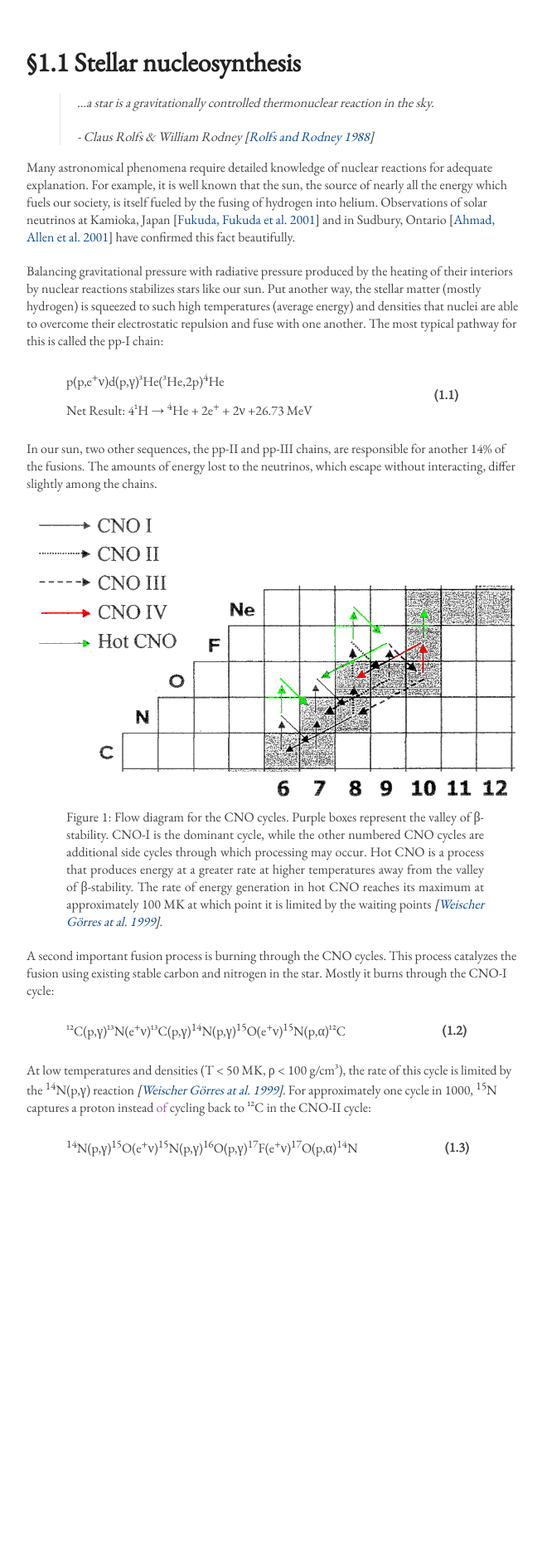
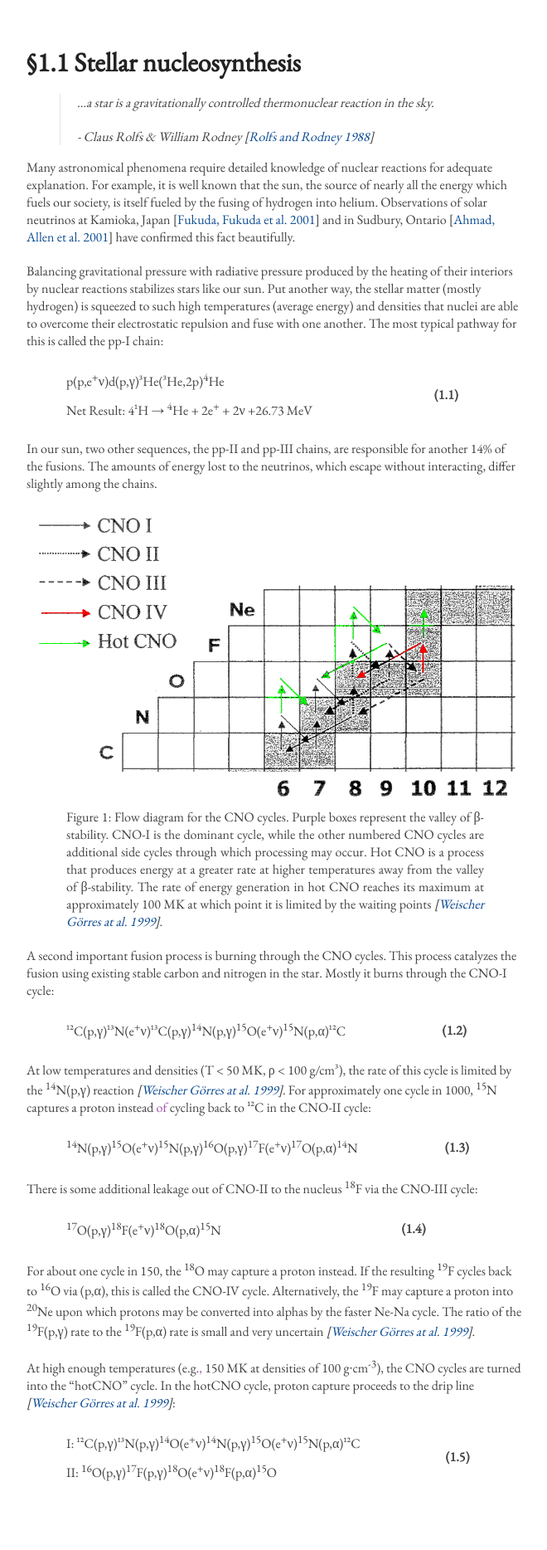
Before and after one commit to dwvisser/19ne-thesis, a Jekyll site: the page built from 1.1-stellar-nucleosynthesis.md, in a window 1280 px wide. Shown: the whole page at 83% size, without its empty margins (308-968 px from the left). Built offline with Jekyll 4.4.1, drawn with Linux system fonts in a browser that asks for light colours; before the commit the page ends 1477 px from its top, so only the background shows below that.

Commit message:
All but last two paragraphs of Section 1.1 entered now.

```diff
--- a/1.1-stellar-nucleosynthesis.md
+++ b/1.1-stellar-nucleosynthesis.md
@@ -87,3 +87,39 @@ CNO-II cycle:
 		<th rowspan="2">(1.3)</th>
 	</tr>
 </table>
+
+There is some additional leakage out of CNO-II to the nucleus <sup>18</sup>F
+via the CNO-III cycle:
+
+<table class="equation">
+	<tr>
+		<td><sup>17</sup>O(p,γ)<sup>18</sup>F(e<sup>+</sup>ν)<sup>18</sup>O(p,α)<sup>15</sup>N</td>
+		<th rowspan="2">(1.4)</th>
+	</tr>
+</table>
+
+For about one cycle in 150, the <sup>18</sup>O may capture a proton instead.
+If the resulting <sup>19</sup>F cycles back to <sup>16</sup>O via (p,α), this is
+called the CNO-IV cycle. Alternatively, the <sup>19</sup>F may capture a
+proton into <sup>20</sup>Ne upon which protons may be converted into alphas by
+the faster Ne-Na cycle. The ratio of the
+<span class="nowrap"><sup>19</sup>F(p,γ)</span> rate to the
+<span class="nowrap"><sup>19</sup>F(p,α)</span> rate is small and very
+uncertain <cite>[<a href="../bibliography/#weischer">Weischer Görres at al.
+1999</a>]</cite>.
+
+At high enough temperatures (e.g.<span class="correction">,</span> 150 MK at
+densities of 100 g∙cm<sup>-3</sup>), the CNO cycles are turned into the
+"hotCNO" cycle. In the hotCNO cycle, proton capture proceeds to the drip line
+<cite>[<a href="../bibliography/#weischer">Weischer Görres at al.
+1999</a>]</cite>:
+
+<table class="equation">
+	<tr>
+		<td>I: ¹²C(p,γ)¹³N(p,γ)<sup>14</sup>O(e<sup>+</sup>ν)<sup>14</sup>N(p,γ)<sup>15</sup>O(e<sup>+</sup>ν)<sup>15</sup>N(p,α)¹²C</td>
+		<th rowspan="2">(1.5)</th>
+	</tr>
+	<tr>
+		<td>II: <sup>16</sup>O(p,γ)<sup>17</sup>F(p,γ)<sup>18</sup>O(e<sup>+</sup>ν)<sup>18</sup>F(p,α)<sup>15</sup>O</td>
+	</tr>
+</table>
```
